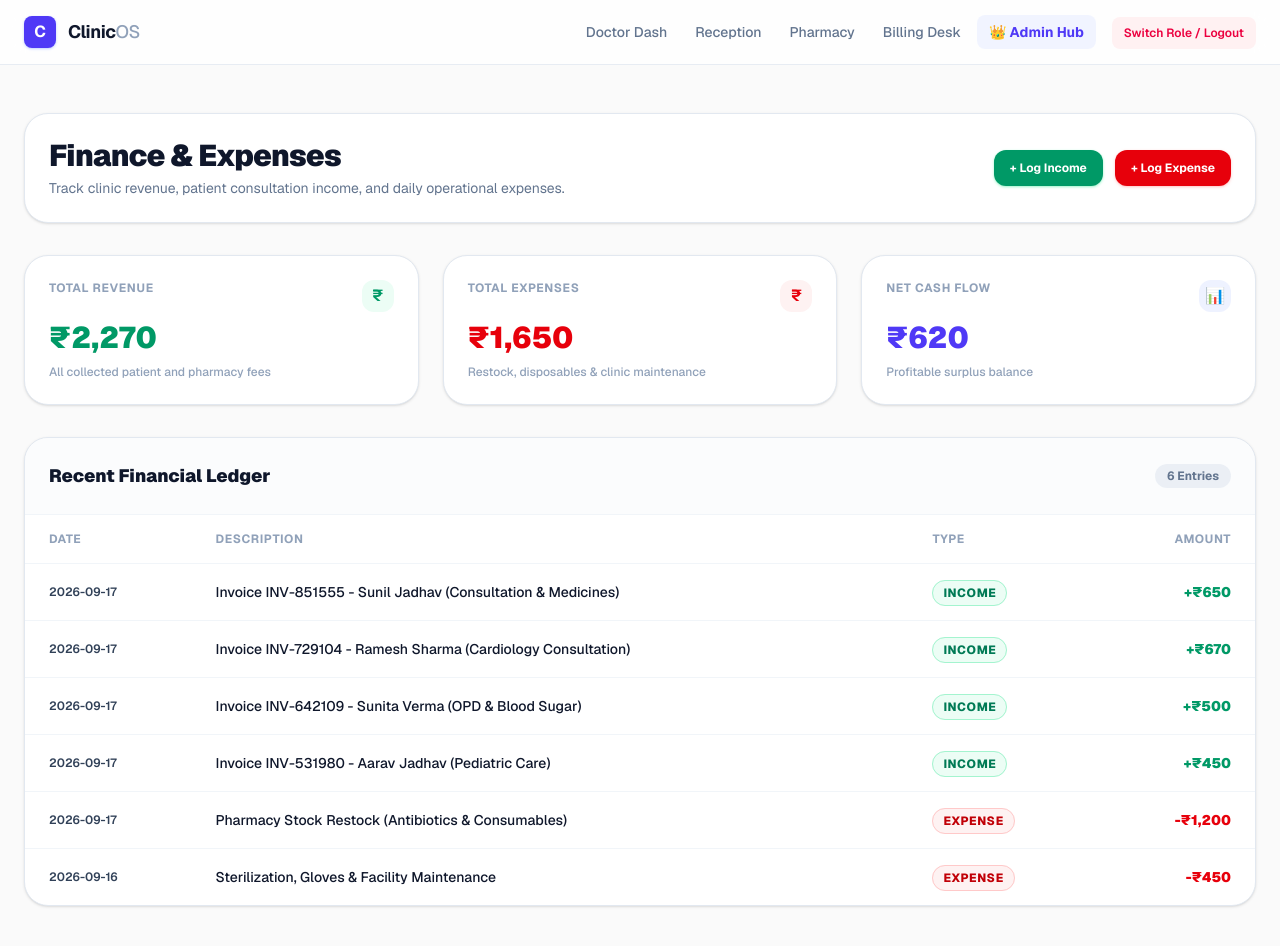
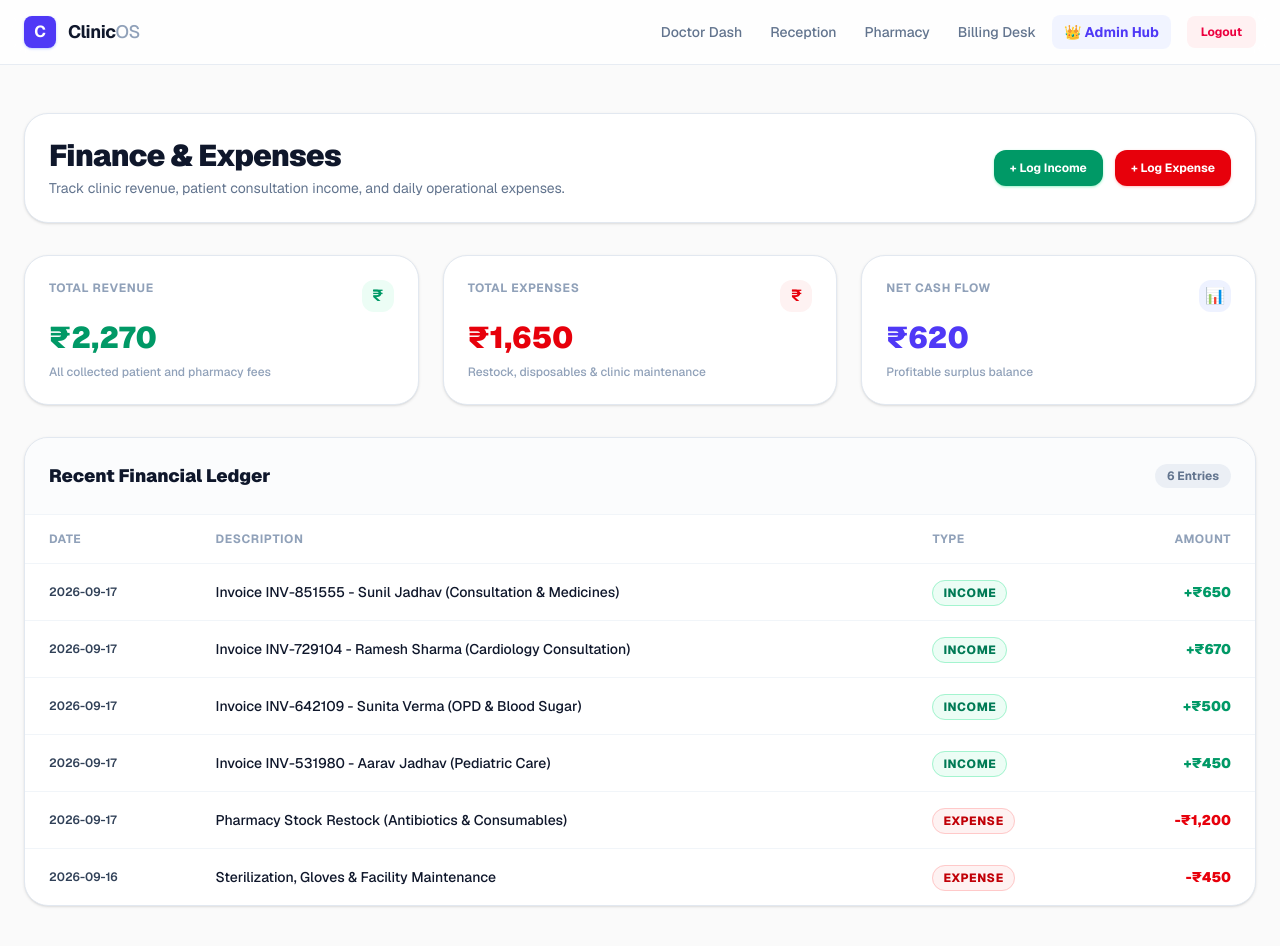
Before and after one commit to mayursweet52/CLINIC-, a Next.js app: page /staff/finance in a window 1280 px wide. Shown: the top 946 px of the page. Built offline with nearby package versions, Linux system fonts and the light colour scheme; no server answers; the database is empty.

Commit message:
style(staff): change navbar button text to Logout per user request

```diff
--- a/src/app/staff/layout.tsx
+++ b/src/app/staff/layout.tsx
@@ -19,8 +19,8 @@ export default function StaffLayout({ children }: { children: React.ReactNode })
               <li><Link href="/staff/billing" className="px-3 py-2 rounded-lg hover:text-slate-900 hover:bg-slate-100/80 transition-all">Billing Desk</Link></li>
               <li><Link href="/superadmin" className="px-3 py-2 rounded-lg text-indigo-600 bg-indigo-50/80 hover:bg-indigo-100 font-bold transition-all">👑 Admin Hub</Link></li>
               <li className="pl-3">
-                <Link href="/staff/login" className="px-3 py-2 text-rose-600 bg-rose-50 hover:bg-rose-100 rounded-lg transition-colors font-semibold text-xs">
-                  Switch Role / Logout
+                <Link href="/staff/login" className="px-3.5 py-2 text-rose-600 bg-rose-50 hover:bg-rose-100 rounded-lg transition-colors font-bold text-xs flex items-center gap-1.5">
+                  Logout
                 </Link>
               </li>
             </ul>
```
